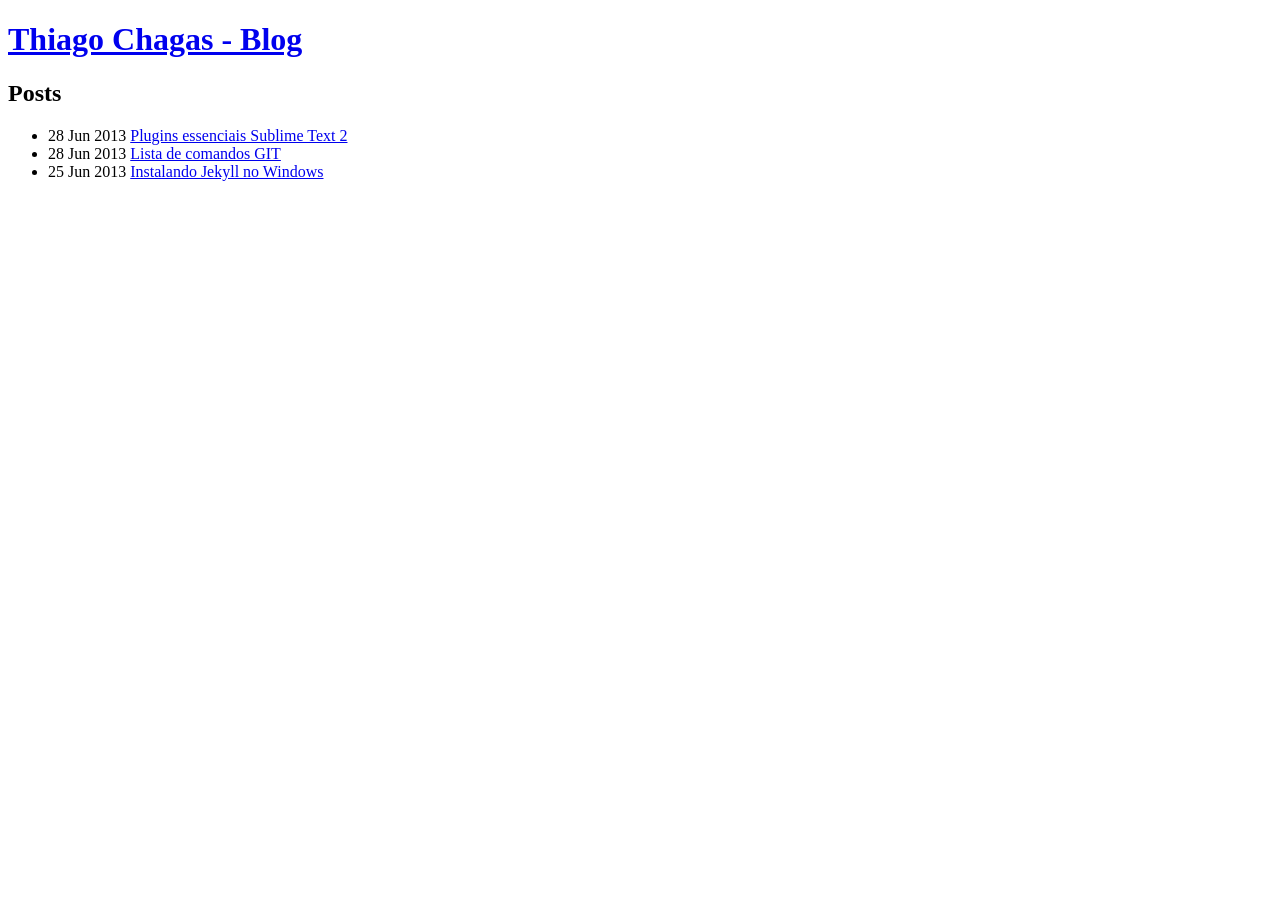
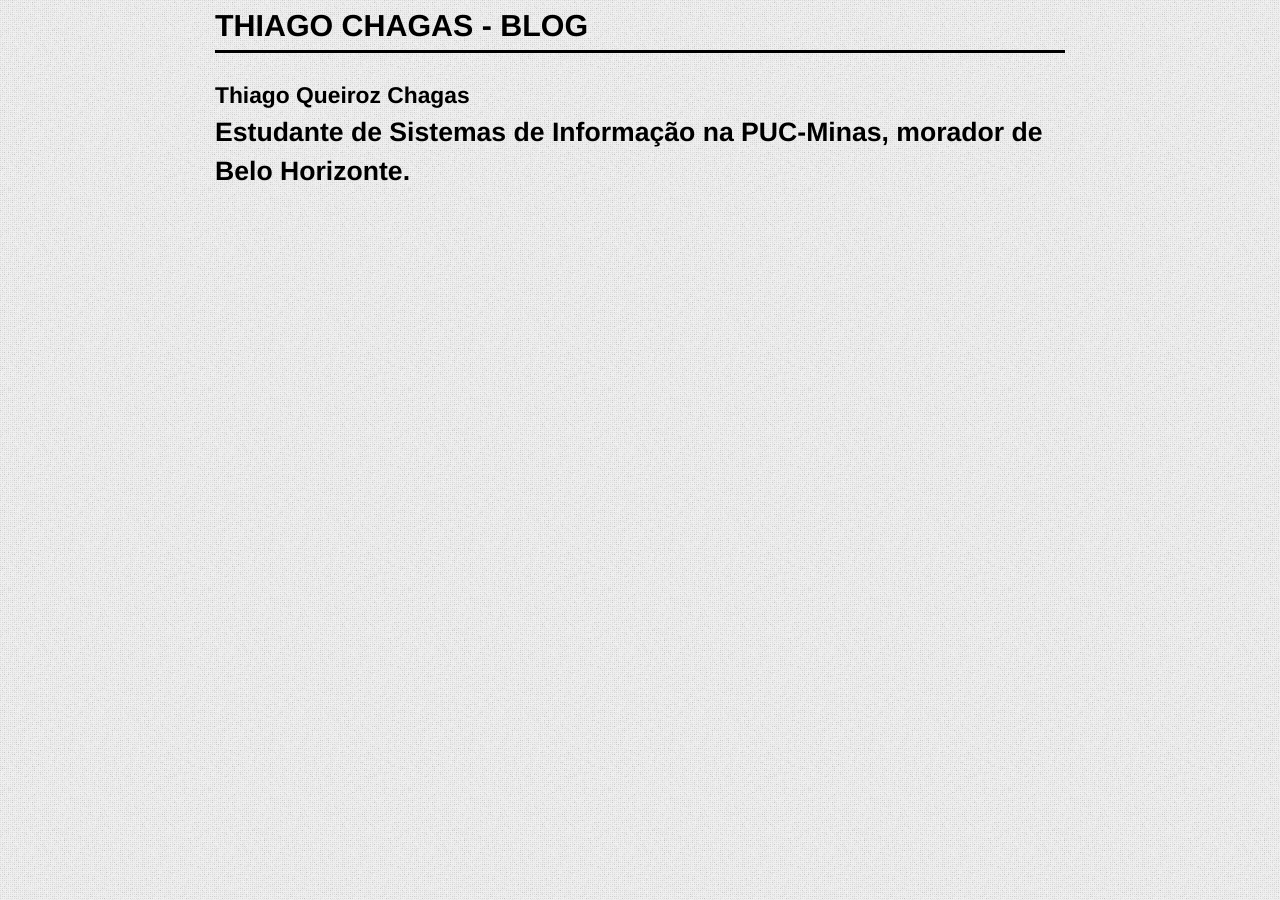
Before and after one commit to tqchagas/tqchagas.github.com, a Jekyll site: the page built from index.html, in a window 1280 px wide. Built offline with Jekyll 4.4.1, drawn with Linux system fonts in a browser that asks for light colours.

Commit message:
Mudança index

```diff
--- a/_layouts/default.html
+++ b/_layouts/default.html
@@ -3,8 +3,8 @@
   <head>
     <meta charset="UTF-8">
     <title>Thiago Chagas - Blog</title>
-    <link rel="stylesheet" media="screen" href="thiagochagas.com/assets/css/master.css"/>
-    <link rel="shortcut icon" type="image/x-icon" href="thiagochagas.com/assets/imagens/favicon.ico">
+    <link rel="stylesheet" media="screen" href="/assets/css/master.css"/>
+    <link rel="shortcut icon" type="image/x-icon" href="/assets/imagens/favicon.ico">
   </head>
   <body>
     <div id="container">
--- a/index.html
+++ b/index.html
@@ -4,12 +4,6 @@ title: Hello World Blog
 ---
 
 <section id="main" class="group">
-  <h2>Posts</h2>
-  <ul class="posts">
-    {% for post in site.posts %}
-      <li>
-        <span class="post-date">{{ post.date | date_to_string }}</span> <a href="{{ post.url }}">{{ post.title }}</a>
-      </li>
-    {% endfor %}
-  </ul>
+	<h1>Thiago Queiroz Chagas</h1>
+	<h2>Estudante de Sistemas de Informação na PUC-Minas, morador de Belo Horizonte.</h2>
 </section>
```
